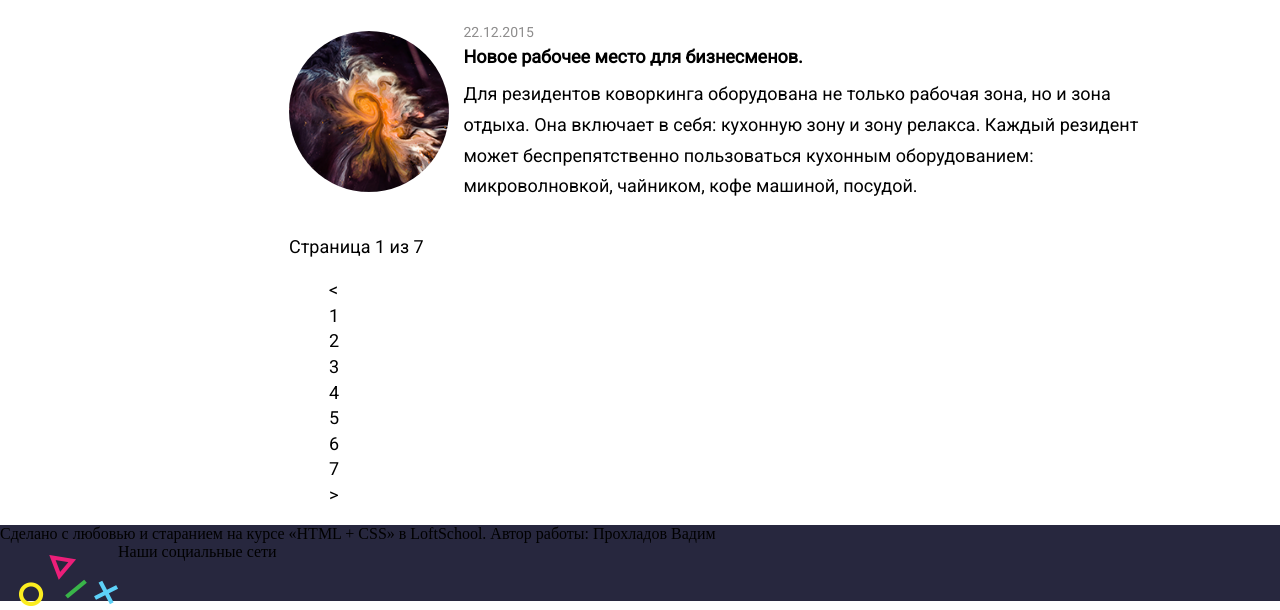
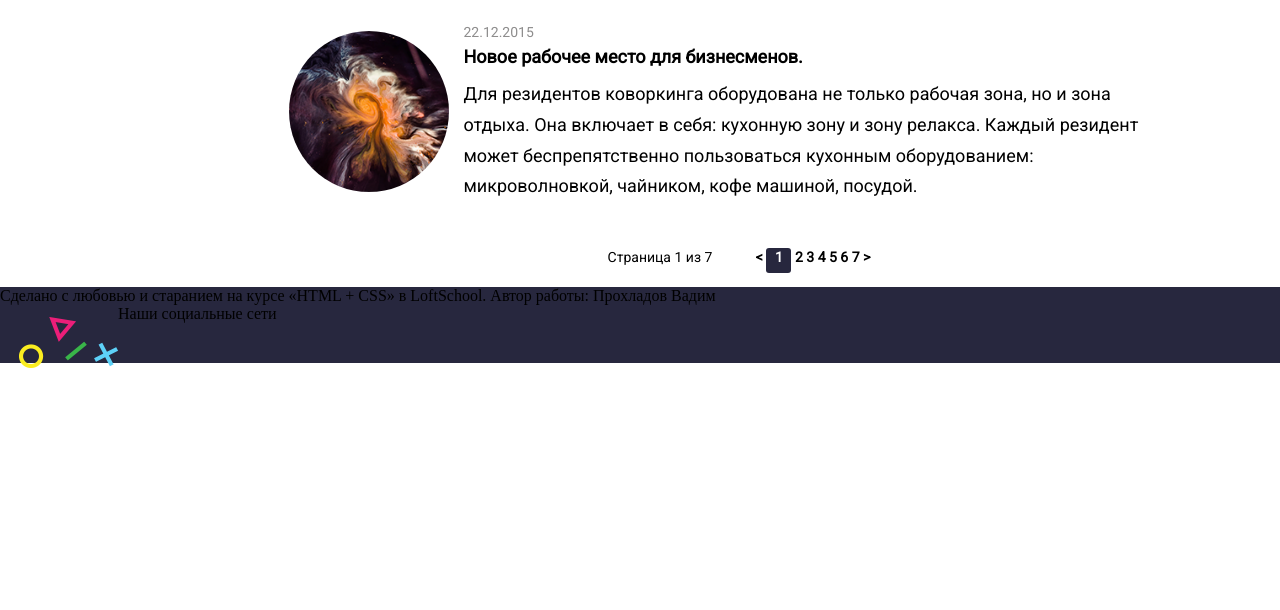
Before and after one commit to Qbic007/qbic007.github.io, a PHP site: page /main.html in a window 1280 px wide. Shown: the part 1521-2131 px from the top of the page. After the commit the page ends 1889 px from the top, so only its background shows below. Run offline with PHP 8.4, Linux system fonts and the light colour scheme.

Commit message:
pagination added

```diff
--- a/coworking/css/main.css
+++ b/coworking/css/main.css
@@ -210,6 +210,29 @@ h1, h2, h3, p {
     margin-bottom: 32px;
 }
 
+.pagination {
+    text-align: center;
+    font: 14px/1.42 Roboto, sans-serif;
+    color: b7b7b7;
+}
+
+.pagination__pager {
+    display: inline-block;
+    font-weight: bold;
+}
+
+.pagination__link, .pagination__link-left, .pagination__link-right {
+    display: inline-block;
+}
+
+.pagination__link--active {
+    background-color: #27273e;
+    border-radius: 3px;
+    width: 25px;
+    height: 25px;
+    color: white;
+}
+
 .logo {
     float: left;
     margin-left: 19px;
--- a/coworking/main.html
+++ b/coworking/main.html
@@ -141,16 +141,15 @@
                 <div class="pagination">
                     Страница 1 из 7
                     <ul class="pagination__pager">
-                        <li class="pagination__link--left">
-                            <</li> <li class="pagination__link--active">1
-                        </li>
-                        <li class="pagination__link">2</li>
-                        <li class="pagination__link">3</li>
-                        <li class="pagination__link">4</li>
-                        <li class="pagination__link">5</li>
-                        <li class="pagination__link">6</li>
-                        <li class="pagination__link">7</li>
-                        <li class="pagination__link--right">></li>
+                        <li class="pagination__link-left"> < </li>
+                        <li class="pagination__link pagination__link--active">1</li>
+                        <li class="pagination__link pagination__link">2</li>
+                        <li class="pagination__link pagination__link">3</li>
+                        <li class="pagination__link pagination__link">4</li>
+                        <li class="pagination__link pagination__link">5</li>
+                        <li class="pagination__link pagination__link">6</li>
+                        <li class="pagination__link pagination__link">7</li>
+                        <li class="pagination__link-right"> > </li>
                     </ul>
                 </div>
             </section>
```
